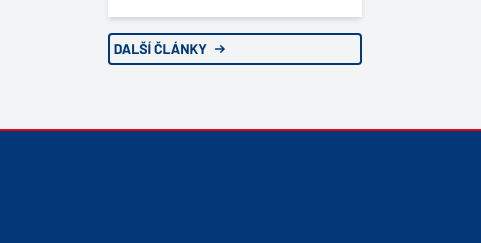
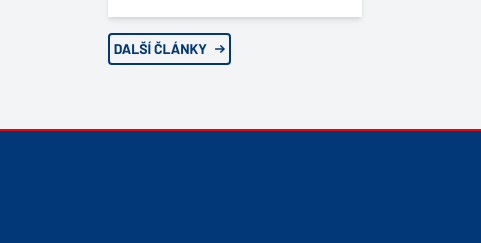
Before and after one commit to davidberka/hcdecin, a website: page dist/matches.html in a window 1280 px wide. Shown: the part 1071-1314 px from the top of the page, 799-1280 px from the left. Drawn offline with nearby package versions, Linux system fonts and the light colour scheme.

Commit message:
Matches Page - Done

```diff
--- a/dist/matches.html
+++ b/dist/matches.html
@@ -164,7 +164,7 @@
                                 </div>
                             </div>
                     </div>
-                    <a class="hover:shadow-md transition-shadow uppercase flex items-center text-sm text-main-blue font-bold border-2 border-main-blue p-1 rounded lg:self-end 2xl:py-2 2xl:px-6" href="#">Další články <img class="ml-2" src="../images/right-arrow.svg" alt="arrow"></a>
+                    <a class="group uppercase w-max flex items-center text-sm text-main-blue font-bold border-2 border-main-blue p-1 rounded lg:self-end 2xl:py-2 2xl:px-6" href="#">Další články <img class="ml-2 transition-transform lg:group-hover:translate-x-3" src="../images/right-arrow.svg" alt="arrow"></a>
                 </div>
             </aside>
         </div>
```
